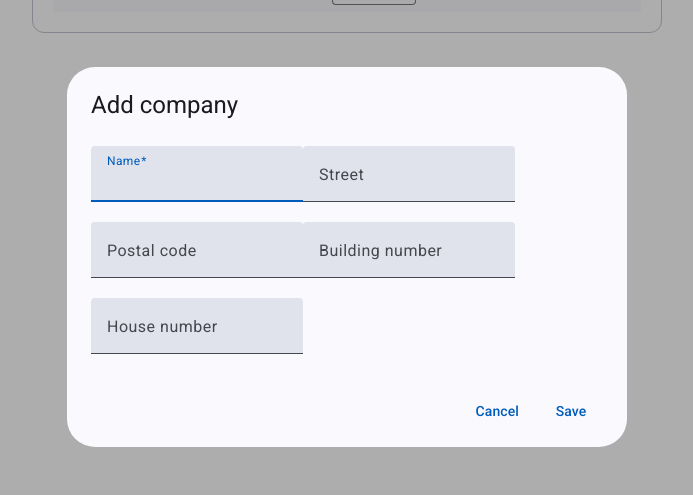
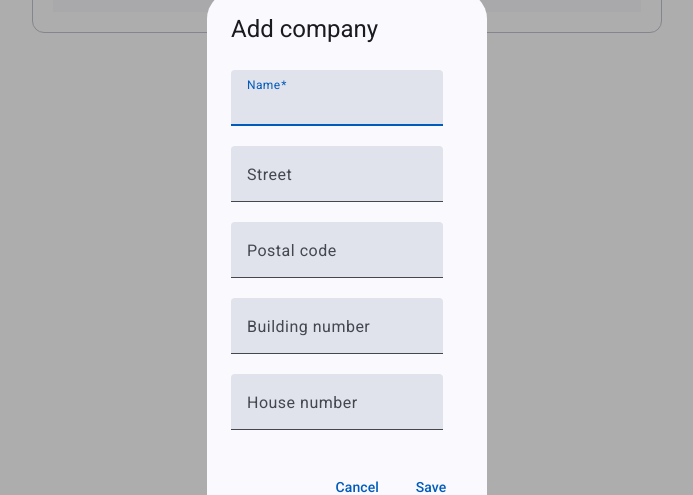
Before and after one commit to jdoch/asset-management-app, an Angular app in the folder frontend/: page / in a window 1280 px wide. Both pictures are taken after a click on the button "add". Shown: the part 143-638 px from the top of the page, without its empty margins (293-986 px from the left). Built offline with nearby package versions, Linux system fonts and the light colour scheme; no server answers.

Commit message:
Align form fields

```diff
--- a/frontend/src/app/dialog/add-company/add-company.component.css
+++ b/frontend/src/app/dialog/add-company/add-company.component.css
@@ -0,0 +1,5 @@
+.form-group {
+  display: flex;
+  flex-direction: column;
+  align-items: flex-start;
+}
```
